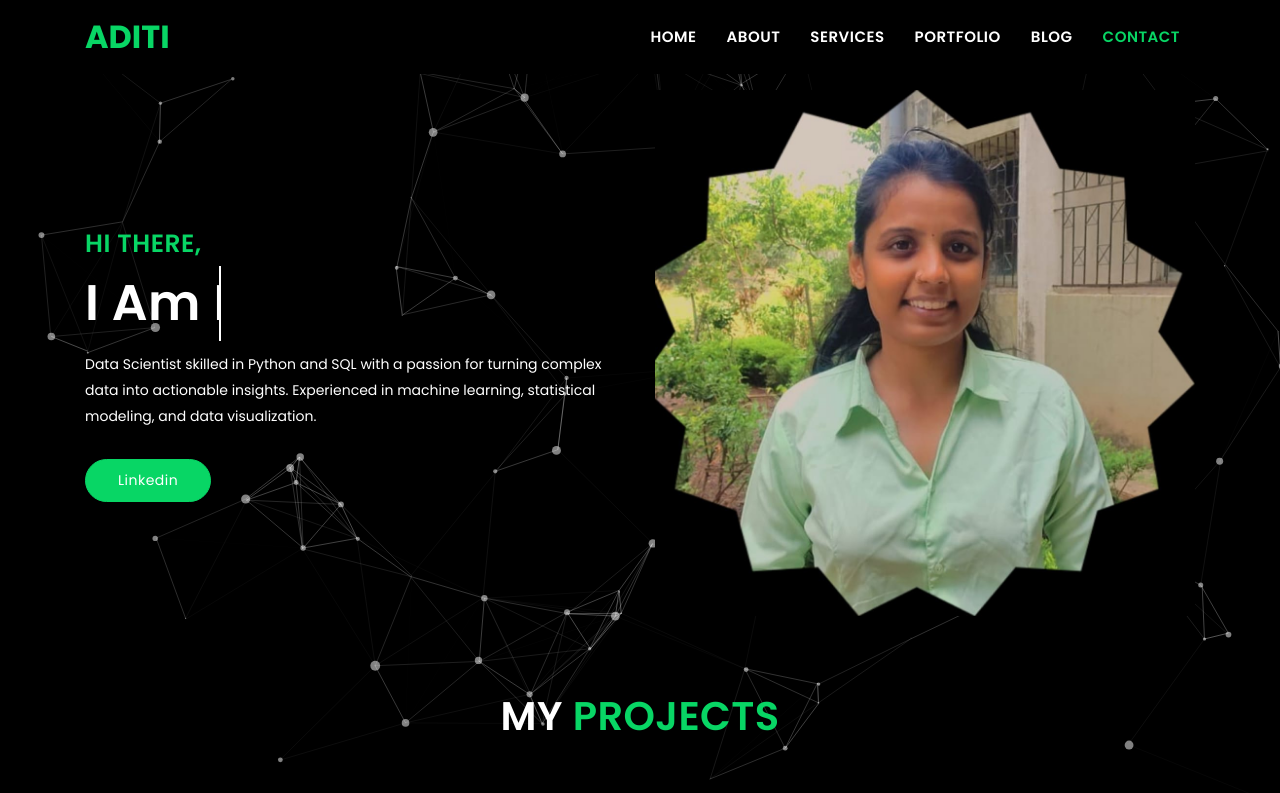
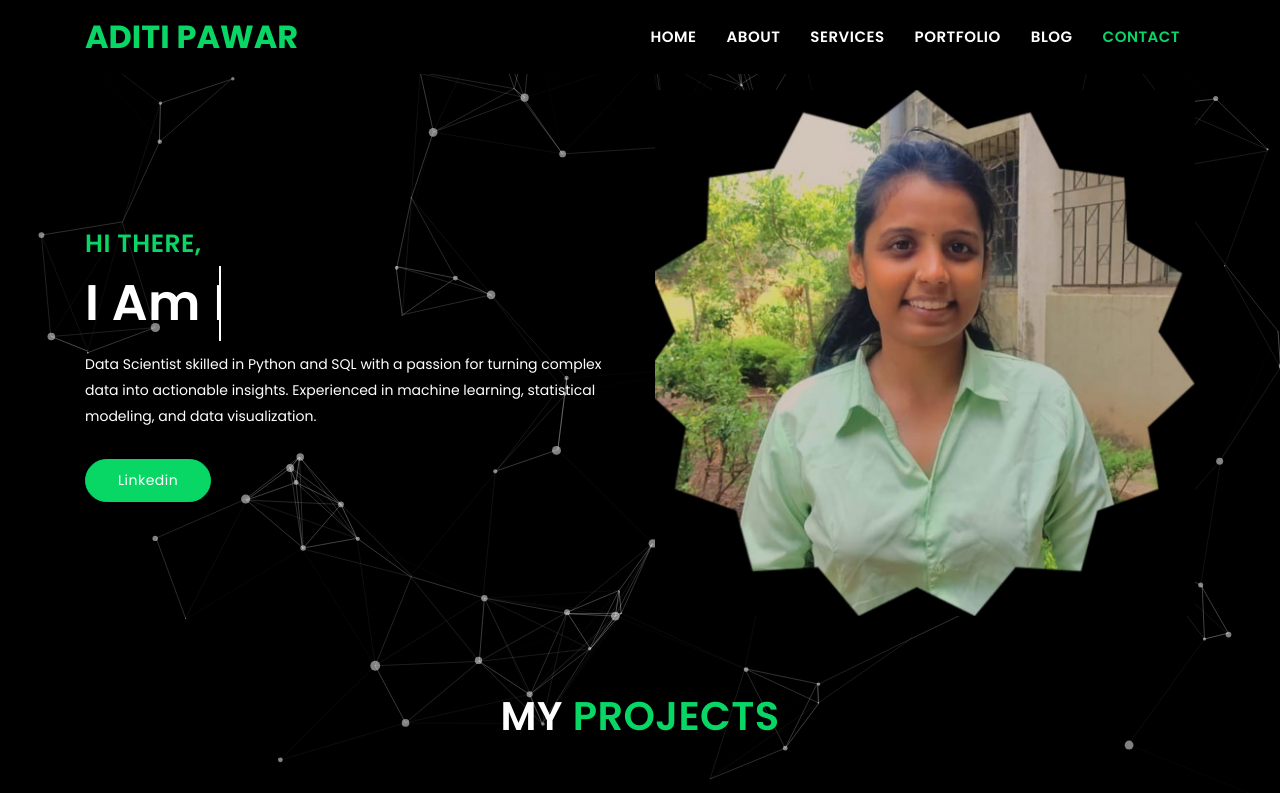
Before and after one commit to aditipawar31/My-portfolio, a plain HTML site: page index.html in a window 1280 px wide. Shown: the top 793 px of the page. Drawn offline with Linux system fonts and the light colour scheme.

Commit message:
Update index.html

```diff
--- a/index.html
+++ b/index.html
@@ -67,7 +67,7 @@
 		<!-- START NAVBAR -->
 			<nav class="navbar navbar-toggleable-sm fixed-top navbar-light bg-faded site-navigation dark_bg_menu">
 				<div class="container">
-					<a class="navbar-brand" href="index2.html"><p>Aditi</p></a>
+					<a class="navbar-brand" href="index2.html"><p>Aditi Pawar</p></a>
 				    <button class="navbar-toggler" type="button" data-toggle="collapse" data-target="#navbarCollapse" aria-controls="navbarCollapse" aria-expanded="false" aria-label="Toggle navigation">
 						<span class="navbar-toggler-icon"></span>
 				    </button>
```
